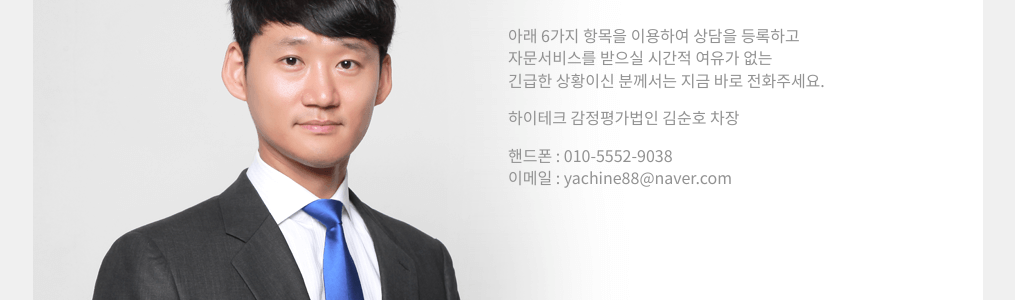
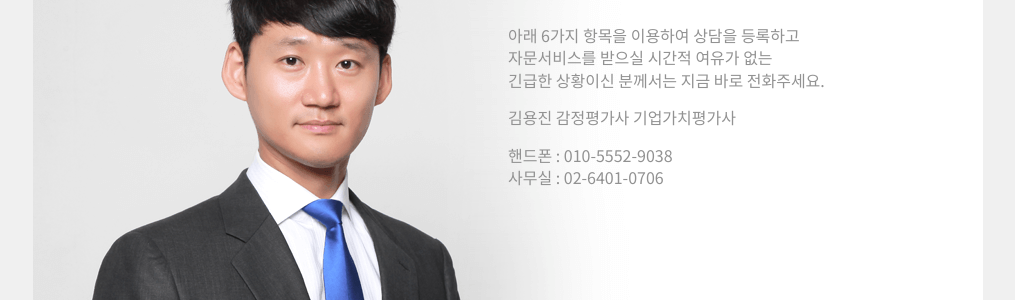
Before and after one commit to gliburch/kimyongjin, a Jekyll site: the page built from 5-emergency.md, in a window 1280 px wide. Shown: the part 183-483 px from the top of the page, without its empty margins (132-1147 px from the left). Built offline with Jekyll 4.4.1, drawn with Linux system fonts in a browser that asks for light colours.

Commit message:
Update 5-emergency.md

```diff
--- a/5-emergency.md
+++ b/5-emergency.md
@@ -12,8 +12,7 @@ permalink: /emergency/
 자문서비스를 받으실 시간적 여유가 없는<br>
 긴급한 상황이신 분께서는 지금 바로 전화주세요.
 
-하이테크 감정평가법인 김순호 차장
+김용진 감정평가사 기업가치평가사
 
 핸드폰 : [010-5552-9038](tel:010-5552-9038)<br>
-이메일 : [yachine88@naver.com](mailto:yachine88@naver.com)
-<!-- 사무실 : [{{ site.company_tel }}](tel:{{ site.company_tel }}) -->
+사무실 : [{{ site.company_tel }}](tel:{{ site.company_tel }})
```
